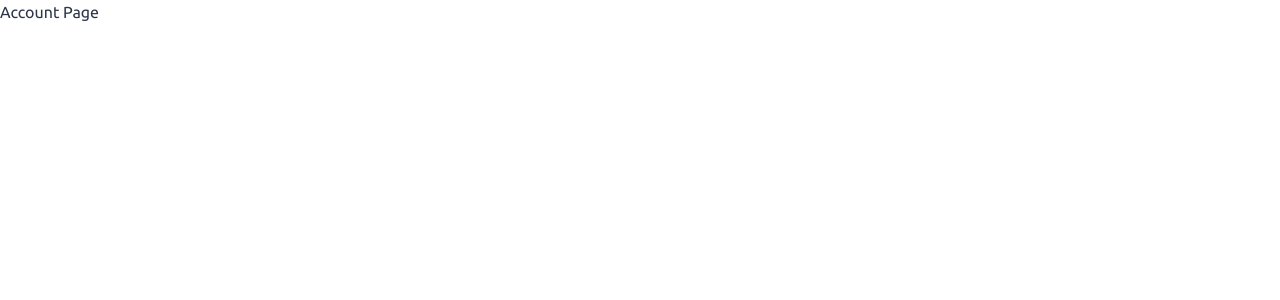
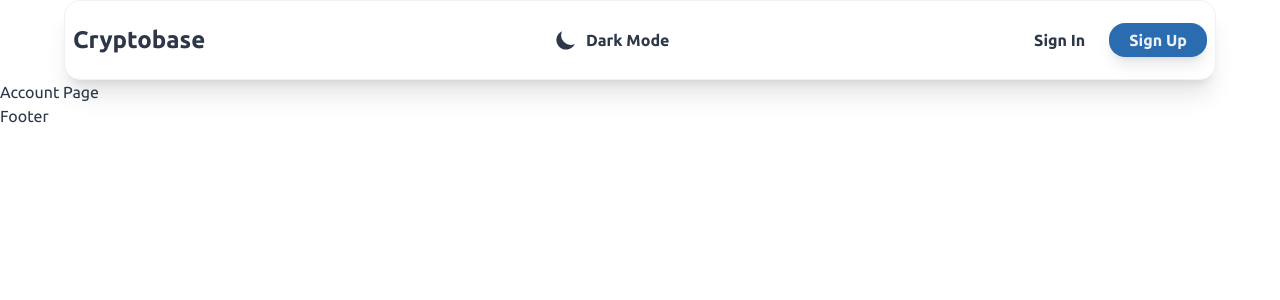
Before and after one commit to theS3Interdev/cryptobase-web-app, a React (Vite) app: page /account in a window 1280 px wide. Shown: the top 300 px of the page. Built offline with nearby package versions, Linux system fonts and the light colour scheme.

Commit message:
feat: navigation bar component

```diff
--- a/index.html
+++ b/index.html
@@ -3,7 +3,10 @@
 	<head>
 		<meta charset="UTF-8" />
 		<meta name="viewport" content="width=device-width, initial-scale=1.0" />
-		<meta name="description" content="Starter template for React.JS projects." />
+		<meta
+			name="description"
+			content="Cryptobase is a secure online platform for buying, selling, transferring, and storing cryptocurrency."
+		/>
 		<link rel="icon" type="image/png" href="/favicon.png" />
 		<title>Cryptobase | Superior Software Solutions</title>
 	</head>
--- a/package.json
+++ b/package.json
@@ -1,7 +1,7 @@
 {
 	"name": "cryptobase",
 	"private": true,
-	"version": "0.4.7",
+	"version": "0.6.7",
 	"type": "module",
 	"scripts": {
 		"dev": "vite",
@@ -13,6 +13,7 @@
 		"firebase": "^9.12.1",
 		"react": "^18.2.0",
 		"react-dom": "^18.2.0",
+		"react-icons": "^4.6.0",
 		"react-router-dom": "^6.4.2"
 	},
 	"devDependencies": {
--- a/src/app.jsx
+++ b/src/app.jsx
@@ -1,5 +1,7 @@
 import { ThemeProvider } from './context/theme-context';
 import { Route, Routes } from 'react-router-dom';
+import Navbar from './components/navbar';
+import Footer from './components/footer';
 import Home from './pages/home';
 import Signin from './pages/signin';
 import Signup from './pages/signup';
@@ -9,6 +11,7 @@ import CoinPage from './pages/coin-page';
 const App = () => {
 	return (
 		<ThemeProvider>
+			<Navbar />
 			<Routes>
 				<Route path="/" element={<Home />} />
 				<Route path="/signin" element={<Signin />} />
@@ -18,6 +21,7 @@ const App = () => {
 					<Route path=":coinId" />
 				</Route>
 			</Routes>
+			<Footer />
 		</ThemeProvider>
 	);
 };
--- /dev/null
+++ b/src/components/footer.jsx
@@ -0,0 +1,5 @@
+const Footer = () => {
+	return <div>Footer</div>;
+};
+
+export default Footer;
--- /dev/null
+++ b/src/components/navbar.jsx
@@ -0,0 +1,96 @@
+import { useState } from 'react';
+import { Link } from 'react-router-dom';
+import { AiOutlineClose, AiOutlineMenu } from 'react-icons/ai';
+import ThemeToggle from './theme-toggle';
+
+const Navbar = () => {
+	const [nav, setNav] = useState(false);
+
+	const handleNav = () => {
+		setNav(!nav);
+	};
+
+	return (
+		/** navigation bar start */
+		<div className="rounded-div flex h-20 items-center justify-between font-bold">
+			{/** application title start */}
+			<Link to="/">
+				<h1 className="text-2xl">Cryptobase</h1>
+			</Link>
+			{/** application title end */}
+
+			{/** theme toggle start */}
+			<div className="hidden md:block">
+				<ThemeToggle />
+			</div>
+			{/** theme toggle end */}
+
+			{/** user signin/signup buttons start */}
+			<div className="hidden md:block">
+				<Link to="/signin" className="p-4 hover:text-accent">
+					Sign In
+				</Link>
+
+				<Link
+					to="/signup"
+					className="ml-2 rounded-2xl bg-button px-5 py-2 text-btnText shadow-lg hover:shadow-2xl"
+				>
+					Sign Up
+				</Link>
+			</div>
+			{/** user signin/signup buttons end */}
+
+			{/** hamburger menu start */}
+			<div onClick={handleNav} className="z-10 block cursor-pointer md:hidden">
+				{nav ? <AiOutlineClose size={20} /> : <AiOutlineMenu size={20} />}
+			</div>
+			{/** hamburger menu end */}
+
+			{/** mobile menu start */}
+			<div
+				className={
+					nav
+						? 'fixed left-0 top-20 z-10 flex h-[90%] w-full flex-col items-center justify-between bg-primary duration-300 ease-in md:hidden'
+						: 'fixed left-[-100%] top-20 flex h-[90%] flex-col items-center justify-between duration-300 ease-in'
+				}
+			>
+				<ul className="w-full p-4">
+					<li onClick={handleNav} className="border-b py-6">
+						<Link to="/">Home</Link>
+					</li>
+
+					<li onClick={handleNav} className="border-b py-6">
+						<Link to="/account">Account</Link>
+					</li>
+
+					<li className="py-6">
+						<ThemeToggle />
+					</li>
+				</ul>
+
+				{/** user signin/signup buttons start */}
+				<div className="flex w-full flex-col p-4">
+					<Link to="/signin">
+						<button
+							onClick={handleNav}
+							className="my-2 w-full rounded-2xl border border-secondary bg-primary p-3 text-primary shadow-xl"
+						>
+							Sign In
+						</button>
+					</Link>
+
+					<Link onClick={handleNav} to="/signup">
+						<button className="my-2 w-full rounded-2xl bg-button p-3 text-btnText shadow-xl">
+							Sign Up
+						</button>
+					</Link>
+				</div>
+				{/** user signin/signup buttons end */}
+			</div>
+			{/** mobile menu end */}
+		</div>
+		/** navigation bar end */
+	);
+};
+
+export default Navbar;
--- /dev/null
+++ b/src/components/theme-toggle.jsx
@@ -0,0 +1,29 @@
+import { useContext } from 'react';
+import { ThemeContext } from '../context/theme-context';
+import { HiSun, HiMoon } from 'react-icons/hi';
+
+const ThemeToggle = () => {
+	const { theme, setTheme } = useContext(ThemeContext);
+
+	return (
+		<div className="p-2">
+			{theme === 'dark' ? (
+				<div
+					className="flex cursor-pointer items-center"
+					onClick={() => setTheme(theme === 'dark' ? 'light' : 'dark')}
+				>
+					<HiSun className="mr-2 text-2xl text-primary" /> Light Mode
+				</div>
+			) : (
+				<div
+					className="flex cursor-pointer items-center"
+					onClick={() => setTheme(theme === 'dark' ? 'light' : 'dark')}
+				>
+					<HiMoon className="mr-2 text-2xl text-primary" /> Dark Mode
+				</div>
+			)}
+		</div>
+	);
+};
+
+export default ThemeToggle;
```
Also changed, not shown: public/favicon.png, 1 other file (tests, documents, lock files or other folders).
